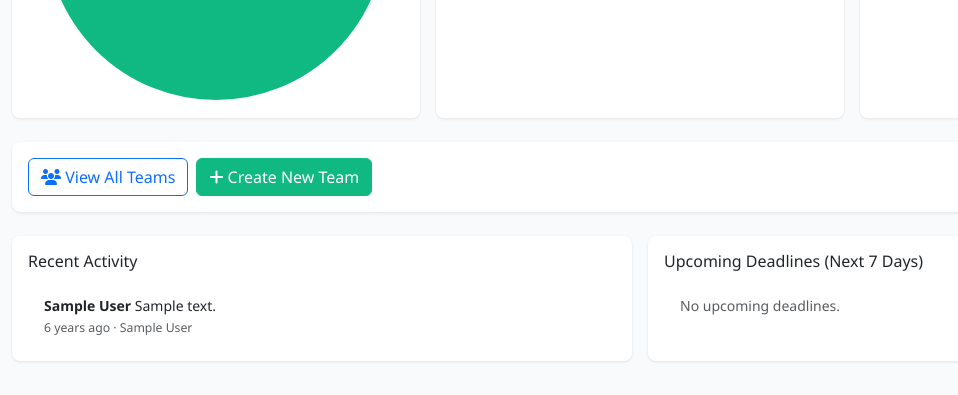
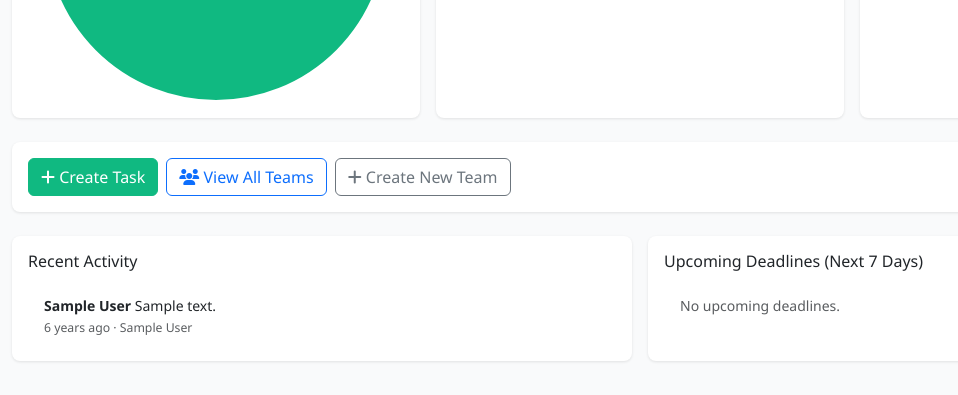
Before and after one commit to 68Weezky/team_todo, a Django app: page /users/dashboard/leader/ in a window 1280 px wide. Shown: the part 762-1157 px from the top of the page, without its empty margins (0-958 px from the left). Run offline with Django 5.2, Linux system fonts and the light colour scheme; a user stored in the database is signed in; tables that the repository leaves empty hold one stand-in row (values such as "Sample post"); grey boxes marked "Sample" are stand-in pictures.

Commit message:
task reviews

```diff
--- a/apps/users/task_views.py
+++ b/apps/users/task_views.py
@@ -191,6 +191,7 @@ def task_list(request, team_id):
         status__in=['not_started', 'in_progress', 'review']
     ).count()
 
+    can_create_task = team.is_leader(request.user) or request.user.is_admin()
     context = {
         'team': team,
         'tasks': tasks,
@@ -199,6 +200,7 @@ def task_list(request, team_id):
         'completed_tasks': completed_tasks,
         'in_progress_tasks': in_progress_tasks,
         'overdue_tasks': overdue_tasks,
+        'can_create_task': can_create_task,
     }
 
     return render(request, 'tasks/task_list.html', context)
--- a/templates/dashboard/leader_dashboard.html
+++ b/templates/dashboard/leader_dashboard.html
@@ -105,11 +105,29 @@
 <div class="row g-3 mb-4">
     <div class="col-md-12">
         <div class="card">
-            <div class="card-body d-flex flex-wrap gap-2">
+            <div class="card-body d-flex flex-wrap gap-2 align-items-center">
+                {% if teams %}
+                    <a href="{% url 'users:task_create' team_id=teams.0.pk %}" class="btn btn-success">
+                        <i class="fas fa-plus"></i> Create Task
+                    </a>
+                    {% if teams|length > 1 %}
+                        <span class="text-muted small">(in {{ teams.0.name }})</span>
+                        <div class="dropdown d-inline-block">
+                            <button class="btn btn-outline-success dropdown-toggle" type="button" id="createTaskDropdown" data-bs-toggle="dropdown" aria-expanded="false">
+                                Create in another team
+                            </button>
+                            <ul class="dropdown-menu" aria-labelledby="createTaskDropdown">
+                                {% for t in teams %}
+                                    <li><a class="dropdown-item" href="{% url 'users:task_create' team_id=t.pk %}">{{ t.name }}</a></li>
+                                {% endfor %}
+                            </ul>
+                        </div>
+                    {% endif %}
+                {% endif %}
                 <a href="{% url 'users:team_list' %}" class="btn btn-outline-primary">
                     <i class="fas fa-users"></i> View All Teams
                 </a>
-                <a href="{% url 'users:team_create' %}" class="btn btn-success">
+                <a href="{% url 'users:team_create' %}" class="btn btn-outline-secondary">
                     <i class="fas fa-plus"></i> Create New Team
                 </a>
             </div>
--- a/templates/tasks/task_list.html
+++ b/templates/tasks/task_list.html
@@ -15,7 +15,7 @@
                     </h1>
                     <small class="text-muted">Team task management and tracking</small>
                 </div>
-                {% if user.is_team_leader or user.is_admin %}
+                {% if can_create_task %}
                     <a href="{% url 'users:task_create' team_id=team.pk %}" class="btn btn-success">
                         <i class="fas fa-plus"></i> New Task
                     </a>
@@ -187,7 +187,7 @@
                 <div class="alert alert-info">
                     <i class="fas fa-info-circle"></i>
                     No tasks found.
-                    {% if user.is_team_leader or user.is_admin %}
+                    {% if can_create_task %}
                         <a href="{% url 'users:task_create' team_id=team.pk %}">Create the first task</a>
                     {% endif %}
                 </div>
```
Also changed, not shown: templates/teams/team_detail.html (+10 -1 lines).
